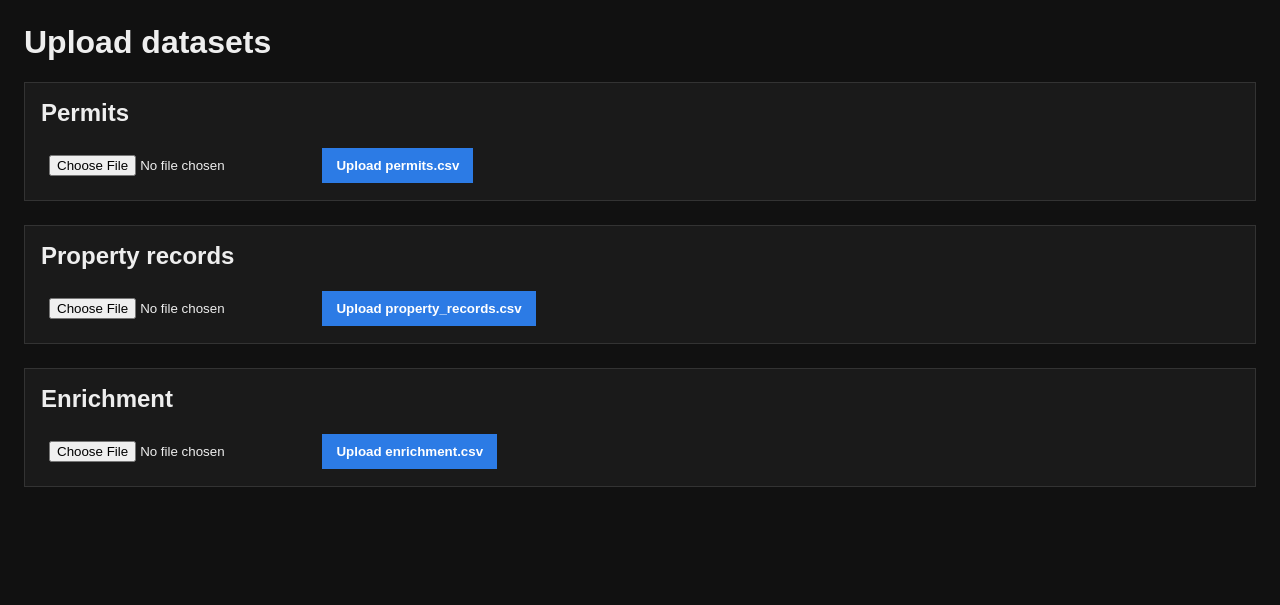
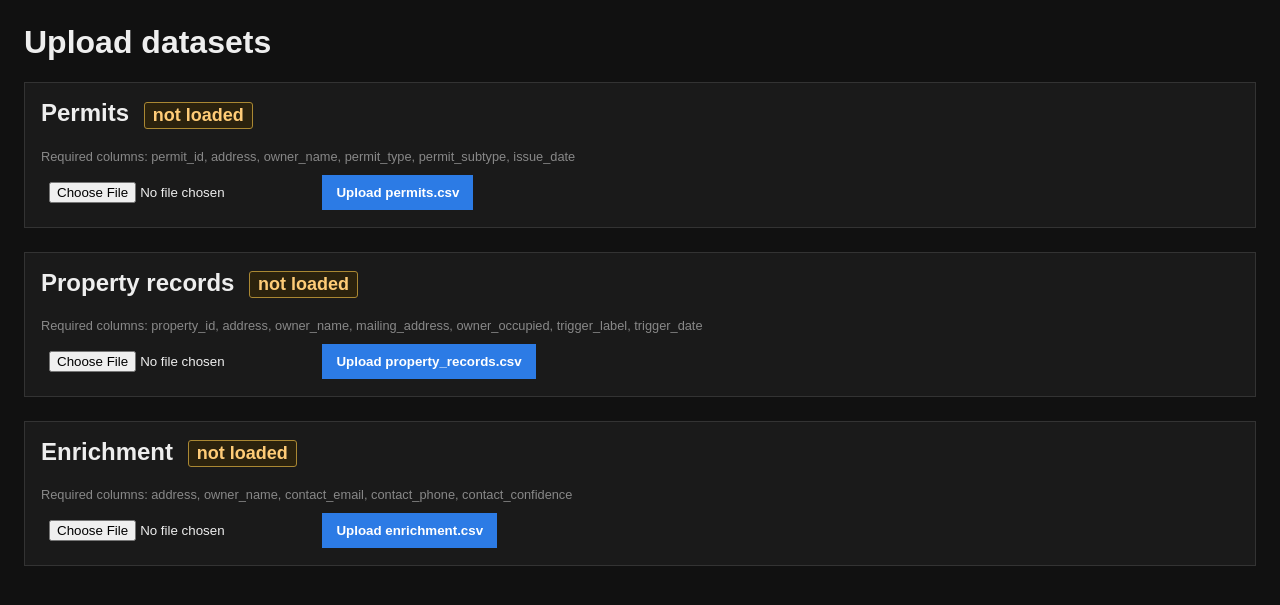
Before and after one commit to jam9120/leadops, a FastAPI app: page /upload in a window 1280 px wide. Shown: the part 42-647 px from the top of the page. Run offline with FastAPI, Linux system fonts and the light colour scheme.

Commit message:
Add an operator UI for uploading data, reviewing leads, and exporting data
Implement the operator UI, including data upload status, sortable and filterable leads table, and lead export functionality.

Replit-Commit-Author: Agent
Replit-Commit-Session-Id: 54e3c54b-4840-4b3b-8c73-d3c5f1e9188f
Replit-Commit-Checkpoint-Type: full_checkpoint
Replit-Commit-Event-Id: a27dfa99-2bba-4e15-ae05-202db7f644b5
Replit-Commit-Screenshot-Url: https://storage.googleapis.com/screenshot-production-us-central1/6a740e64-23f9-452c-90c2-e140d1a9f10d/54e3c54b-4840-4b3b-8c73-d3c5f1e9188f/ZQ3UUwf
Replit-Helium-Checkpoint-Created: true

```diff
--- a/leadops/app/main.py
+++ b/leadops/app/main.py
@@ -22,6 +22,9 @@ app.mount("/static", StaticFiles(directory=str(BASE_DIR / "app" / "static")), na
 templates = Jinja2Templates(directory=str(BASE_DIR / "app" / "templates"))
 
 _PIPELINE_INPUTS = ("permits", "property_records", "enrichment")
+_ALLOWED_SORT_COLUMNS = {"score", "tier", "owner_name", "trigger_type"}
+_DEFAULT_SORT_BY = "score"
+_DEFAULT_SORT_ORDER = "desc"
 
 
 def _lead_summary() -> dict:
@@ -48,6 +51,20 @@ def _lead_summary() -> dict:
         return {}
 
 
+def _dataset_info() -> dict:
+    info = {name: {"loaded": False, "row_count": 0} for name in _PIPELINE_INPUTS}
+    try:
+        with get_connection() as conn:
+            tables = conn.execute("SHOW TABLES").df()["name"].tolist()
+            for name in _PIPELINE_INPUTS:
+                if name in tables:
+                    count = conn.execute(f"SELECT COUNT(*) FROM {name}").fetchone()[0]
+                    info[name] = {"loaded": True, "row_count": int(count)}
+    except Exception:
+        pass
+    return info
+
+
 @app.get("/")
 def root():
     return RedirectResponse(url="/upload")
@@ -62,7 +79,12 @@ def health():
 def upload_page(request: Request, status: str | None = None, message: str | None = None):
     return templates.TemplateResponse(
         "upload.html",
-        {"request": request, "status": status, "message": message},
+        {
+            "request": request,
+            "status": status,
+            "message": message,
+            "datasets": _dataset_info(),
+        },
     )
 
 
@@ -95,7 +117,16 @@ def run_page(
 
 
 @app.get("/leads", response_class=HTMLResponse)
-def leads_page(request: Request, tier: str | None = None, trigger_type: str | None = None):
+def leads_page(
+    request: Request,
+    tier: str | None = None,
+    trigger_type: str | None = None,
+    sort_by: str | None = None,
+    sort_order: str | None = None,
+):
+    sort_col = sort_by if sort_by in _ALLOWED_SORT_COLUMNS else _DEFAULT_SORT_BY
+    sort_dir = "ASC" if sort_order == "asc" else "DESC"
+
     rows = []
     trigger_types = []
     try:
@@ -110,10 +141,12 @@ def leads_page(request: Request, tier: str | None = None, trigger_type: str | No
                 if trigger_type:
                     query += " AND trigger_type = ?"
                     params.append(trigger_type)
-                query += " ORDER BY score DESC, generated_at DESC"
+                query += f" ORDER BY {sort_col} {sort_dir}"
                 rows = conn.execute(query, params).df().to_dict(orient="records")
                 trigger_types = (
-                    conn.execute("SELECT DISTINCT trigger_type FROM lead_current ORDER BY trigger_type")
+                    conn.execute(
+                        "SELECT DISTINCT trigger_type FROM lead_current ORDER BY trigger_type"
+                    )
                     .df()["trigger_type"]
                     .tolist()
                 )
@@ -128,6 +161,8 @@ def leads_page(request: Request, tier: str | None = None, trigger_type: str | No
             "trigger_types": trigger_types,
             "selected_tier": tier or "",
             "selected_trigger_type": trigger_type or "",
+            "sort_by": sort_col,
+            "sort_order": sort_dir.lower(),
         },
     )
 
--- a/leadops/app/static/style.css
+++ b/leadops/app/static/style.css
@@ -91,3 +91,80 @@ select {
     border-color: #a83;
     color: #fc7;
 }
+
+.badge {
+    display: inline-block;
+    font-size: 0.75em;
+    font-weight: 600;
+    padding: 2px 8px;
+    border-radius: 3px;
+    margin-left: 8px;
+    vertical-align: middle;
+}
+
+.badge-loaded {
+    background: #0d2b0d;
+    color: #7f7;
+    border: 1px solid #3a3;
+}
+
+.badge-missing {
+    background: #2b220d;
+    color: #fc7;
+    border: 1px solid #a83;
+}
+
+.col-hint {
+    font-size: 0.8em;
+    color: #888;
+    margin: 4px 0 10px 0;
+}
+
+.sort-link {
+    color: #7fd4ff;
+    text-decoration: none;
+    white-space: nowrap;
+}
+
+.sort-link:hover {
+    text-decoration: underline;
+}
+
+.sort-active {
+    color: #fff;
+    font-weight: 700;
+}
+
+.clear-link {
+    color: #aaa;
+    text-decoration: none;
+    margin-left: 8px;
+    font-size: 0.9em;
+}
+
+.clear-link:hover {
+    color: #eee;
+}
+
+.row-count {
+    color: #888;
+    font-size: 0.9em;
+    margin-bottom: 8px;
+}
+
+.empty-state {
+    color: #888;
+    padding: 24px 0;
+}
+
+.export-actions {
+    margin-top: 12px;
+    display: flex;
+    align-items: center;
+    gap: 16px;
+}
+
+.export-hint {
+    font-size: 0.85em;
+    color: #888;
+}
--- a/leadops/app/templates/upload.html
+++ b/leadops/app/templates/upload.html
@@ -9,7 +9,14 @@
 {% endif %}
 
 <section>
-    <h2>Permits</h2>
+    <h2>Permits
+        {% if datasets.permits.loaded %}
+        <span class="badge badge-loaded">{{ datasets.permits.row_count }} rows loaded</span>
+        {% else %}
+        <span class="badge badge-missing">not loaded</span>
+        {% endif %}
+    </h2>
+    <p class="col-hint">Required columns: permit_id, address, owner_name, permit_type, permit_subtype, issue_date</p>
     <form action="/upload-form/permits" method="post" enctype="multipart/form-data">
         <input type="file" name="file" accept=".csv" required />
         <button type="submit">Upload permits.csv</button>
@@ -17,7 +24,14 @@
 </section>
 
 <section>
-    <h2>Property records</h2>
+    <h2>Property records
+        {% if datasets.property_records.loaded %}
+        <span class="badge badge-loaded">{{ datasets.property_records.row_count }} rows loaded</span>
+        {% else %}
+        <span class="badge badge-missing">not loaded</span>
+        {% endif %}
+    </h2>
+    <p class="col-hint">Required columns: property_id, address, owner_name, mailing_address, owner_occupied, trigger_label, trigger_date</p>
     <form action="/upload-form/property_records" method="post" enctype="multipart/form-data">
         <input type="file" name="file" accept=".csv" required />
         <button type="submit">Upload property_records.csv</button>
@@ -25,7 +39,14 @@
 </section>
 
 <section>
-    <h2>Enrichment</h2>
+    <h2>Enrichment
+        {% if datasets.enrichment.loaded %}
+        <span class="badge badge-loaded">{{ datasets.enrichment.row_count }} rows loaded</span>
+        {% else %}
+        <span class="badge badge-missing">not loaded</span>
+        {% endif %}
+    </h2>
+    <p class="col-hint">Required columns: address, owner_name, contact_email, contact_phone, contact_confidence</p>
     <form action="/upload-form/enrichment" method="post" enctype="multipart/form-data">
         <input type="file" name="file" accept=".csv" required />
         <button type="submit">Upload enrichment.csv</button>
```
Also changed, not shown: leadops/app/templates/export.html (+9 -3 lines), leadops/app/templates/leads.html (+22 -7 lines), 1 other file.
